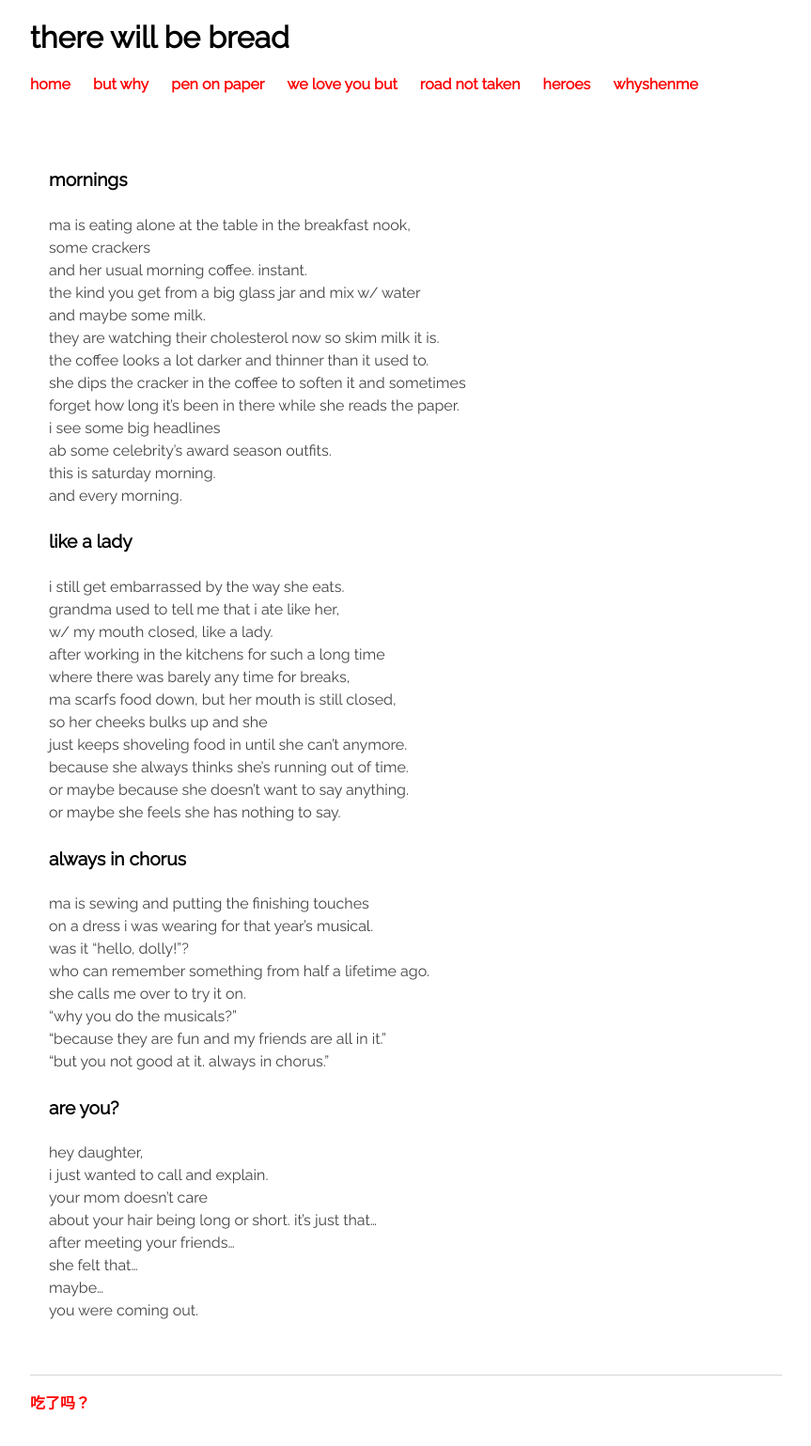
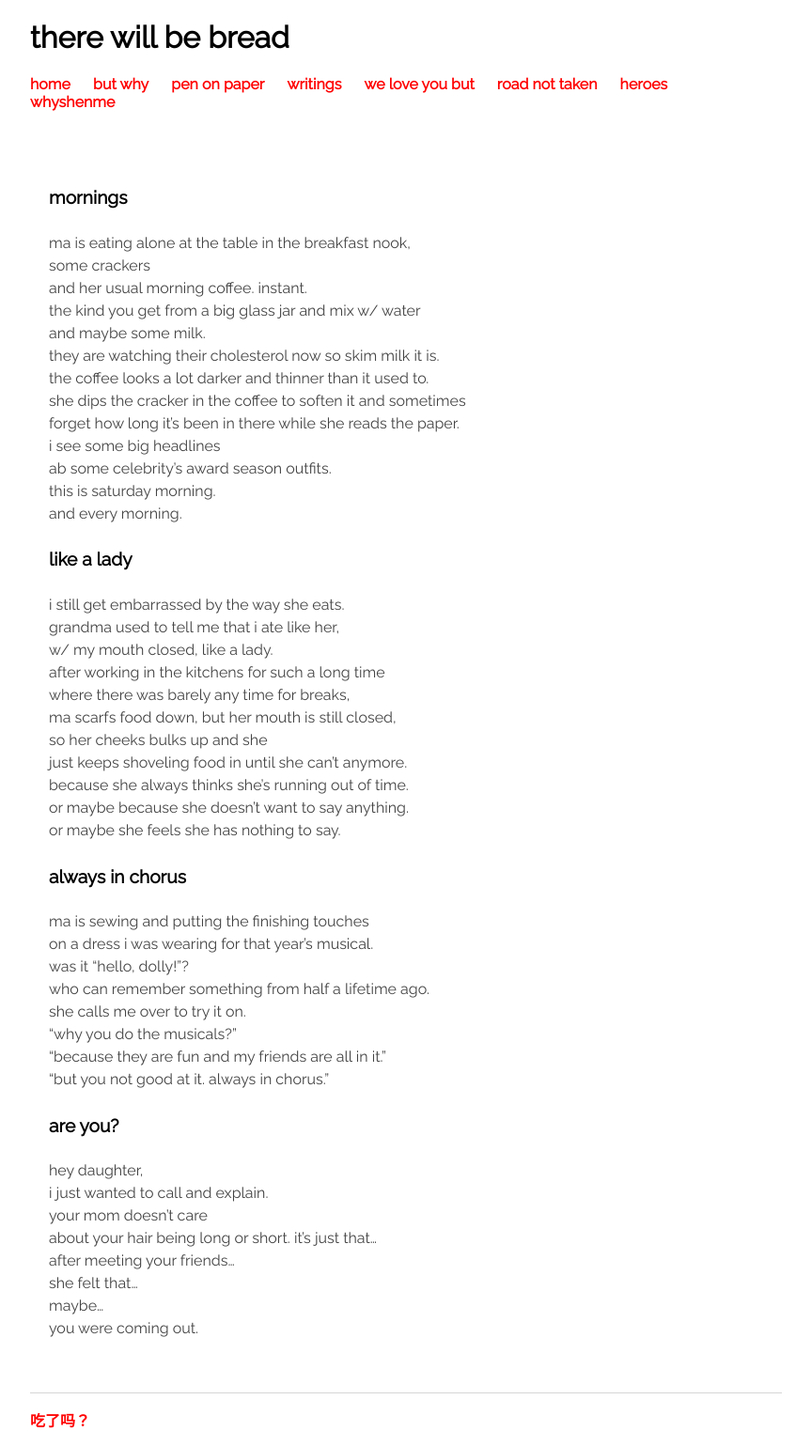
Before and after one commit to c1ndygao/cindygao.com, a Jekyll site: the page built from weloveyoubut.md, in a window 1280 px wide. Shown: the whole page at 94% size, without its empty margins (208-1071 px from the left). Built offline with Jekyll 4.4.1, drawn with Linux system fonts in a browser that asks for light colours.

Commit message:
Update default.html

```diff
--- a/_layouts/default.html
+++ b/_layouts/default.html
@@ -14,9 +14,7 @@
         		<li><a href="/">home</a></li>
 	        	<li><a href="/about">but why</a></li>
 			<li><a href="/blog">pen on paper</a></li>
-
-			<!--<li><a href="/projects">projects</a></li>-->
-
+			<li><a href="/writings">writings</a></li>
         		<li><a href="/weloveyoubut">we love you but</a></li>
 			<li><a href="/roadnottaken">road not taken</a></li>
         		<li><a href="/heroes">heroes</a></li>
```
